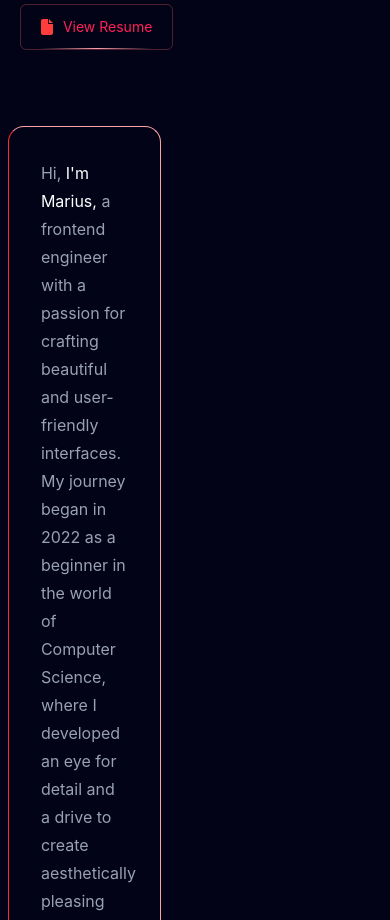
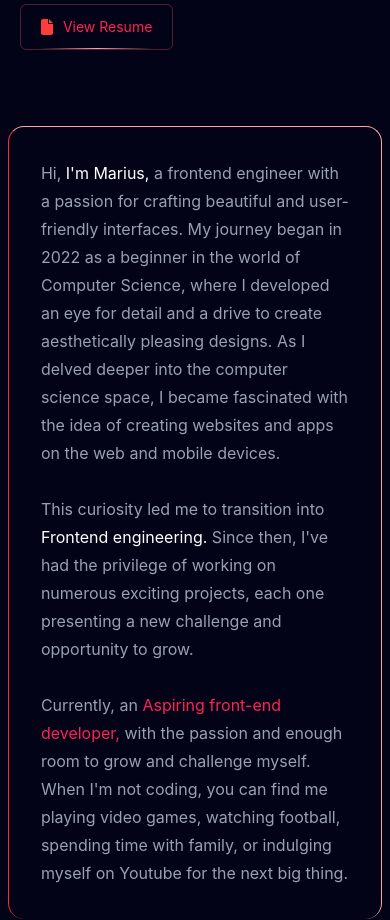
Before and after one commit to Marius-Diran/Portfolio-V2, a website: page src/index.html in a window 390 px wide. Shown: the part 1080-2000 px from the top of the page. Drawn offline with Linux system fonts and the light colour scheme.

Commit message:
Mobile View

```diff
--- a/src/index.html
+++ b/src/index.html
@@ -52,7 +52,7 @@
                 <span class="absolute inset-x-0 h-0.5 -bottom-[1px] bg-gradient-to-r w-3/4 mx-auto from-transparent via-rose-300 to-transparent"></span>
               </button>
             </div>
-            <div class="about-right w-[40%] mt-[9vh] border-[1px] border-solid border-b-0 border-[rgba(255,255,255,0.1)] border-l-red-500 border-t-red-300 border-r-red-300 rounded-2xl p-8 ml-1">
+            <div class="about-right w-[40%] mt-[9vh] border-[1px] border-solid border-b-0 border-[rgba(255,255,255,0.1)] border-l-red-500 border-t-red-300 border-r-red-300 rounded-2xl p-8 ml-1 max-sm:w-[98%]">
               <p class="text-gray-400 text-base/7">Hi, <span class="text-white">I'm Marius,</span> a frontend engineer with a passion for crafting beautiful and user-friendly interfaces. My journey began in 2022 as a beginner in the world of Computer Science, where I developed an eye for detail and a drive to create aesthetically pleasing designs. As I delved deeper into the computer science space, I became fascinated with the idea of creating websites and apps on the web and mobile devices.
 
                 <br><br>
```
